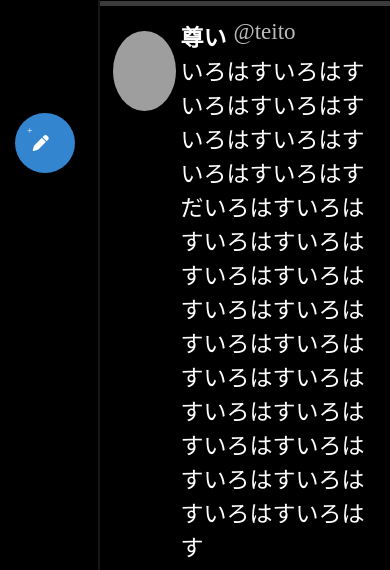
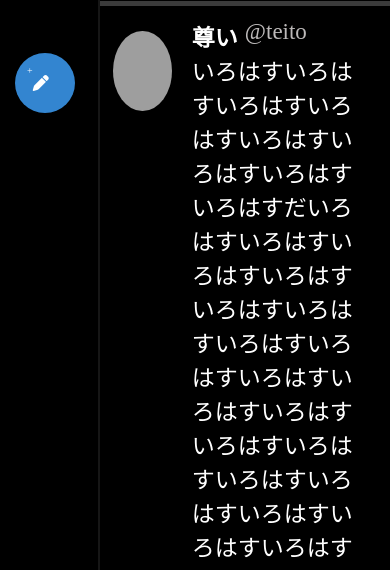
Before and after one commit to shian420/chat-project, a PHP site: page / in a window 390 px wide. Shown: the part 459-1029 px from the top of the page. Run offline with PHP 8.4, Linux system fonts and the light colour scheme; some libraries are stand-ins or nearby versions; grey boxes are pictures that could not be loaded.

Commit message:
Chrome向け1200px

```diff
--- a/styleseet.css
+++ b/styleseet.css
@@ -582,7 +582,7 @@ form .tweet-textbox textarea {
   }
 }
 
-@media (max-width: 1100px) {
+@media (max-width: 1200px) {
   .side-nav {
     width: 140px;
   }
@@ -591,7 +591,7 @@ form .tweet-textbox textarea {
   }
   .xx {
     float: none;
-    margin-top: 110px;
+    margin-top: 50px;
     margin-left: 15px;
   }
   main {
@@ -707,40 +707,6 @@ form .tweet-textbox textarea {
   }
 }
 
-@media (max-width: 1000px) {
-  body {
-    width: 750px;
-    padding-right: 0px;
-  }
-  header h2 {
-    width: 550px;
-  }
-  .xx {
-    margin-right: 15px;
-  }
-  .tweet-form .form-icon {
-    width: 50px;
-    height: 50px;
-    border-radius: 150px;
-  }
-  .tweet-form .form-right {
-    padding-right: 0;
-    padding-left: 0;
-    width: 100%;
-  }
-  .timeline-flex {
-    padding-left: 5px;
-    padding-right: 0;
-  }
-  .timeline-flex i {
-    margin-right: 110px;
-  }
-  .tweet-image {
-    margin-left: 0;
-    width: 100%;
-  }
-}
-
 @media (max-width: 700px) {
   body {
     padding: 0;
--- a/styleseet.scss
+++ b/styleseet.scss
@@ -583,7 +583,7 @@ form .tweet-textbox textarea {
   }
 }
 
-@media (max-width: 1100px) {
+@media (max-width: 1200px) {
   .side-nav{
     width: 140px;
     li{
@@ -592,7 +592,7 @@ form .tweet-textbox textarea {
   }
   .xx{
     float: none;
-    margin-top: 110px;
+    margin-top: 50px;
     margin-left: 15px;
   }
   main{
@@ -721,39 +721,6 @@ form .tweet-textbox textarea {
   }
 }
 
-@media (max-width: 1000px) {
-  body {
-    width: 750px;
-    padding-right: 0px;
-  }
-  header h2 {
-    width: 550px;
-  }
-  .xx{
-    margin-right: 15px;
-  }
-  .tweet-form .form-icon {
-    width: 50px;
-    height: 50px;
-    border-radius: 150px;
-  }
-  .tweet-form .form-right {
-    padding-right: 0;
-    padding-left: 0;
-    width: 100%;
-  }
-  .timeline-flex {
-    padding-left: 5px;
-    padding-right: 0;
-  }
-  .timeline-flex i {
-    margin-right: 110px;
-  }
-  .tweet-image {
-    margin-left: 0;
-    width: 100%;
-  }
-}
 
 @media (max-width: 700px) {
   body {
```
Also changed, not shown: 1 other file.
